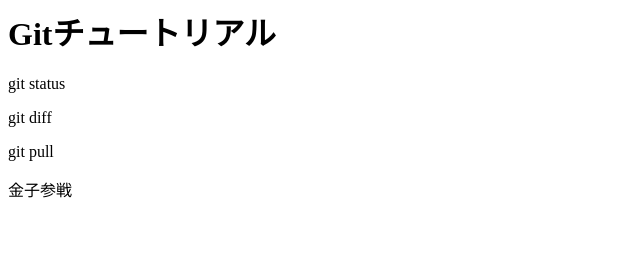
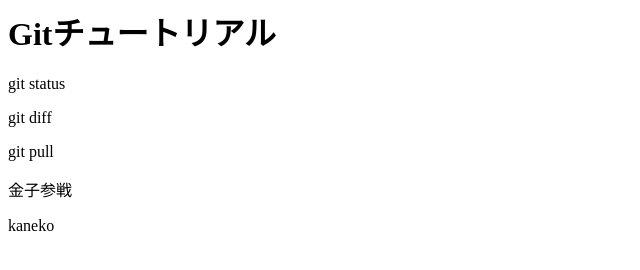
Before and after one commit to younghotblue/git_tutorial, a plain HTML site: page index.html in a window 1280 px wide. Shown: the full height of the page, 0-640 px from the left. Drawn offline with Linux system fonts and the light colour scheme.

Commit message:
コミット

```diff
--- a/index.html
+++ b/index.html
@@ -3,3 +3,4 @@
 <p>git diff</p>
 <p>git pull</p>
 <p>金子参戦</p>
+<p>kaneko</p>
```
